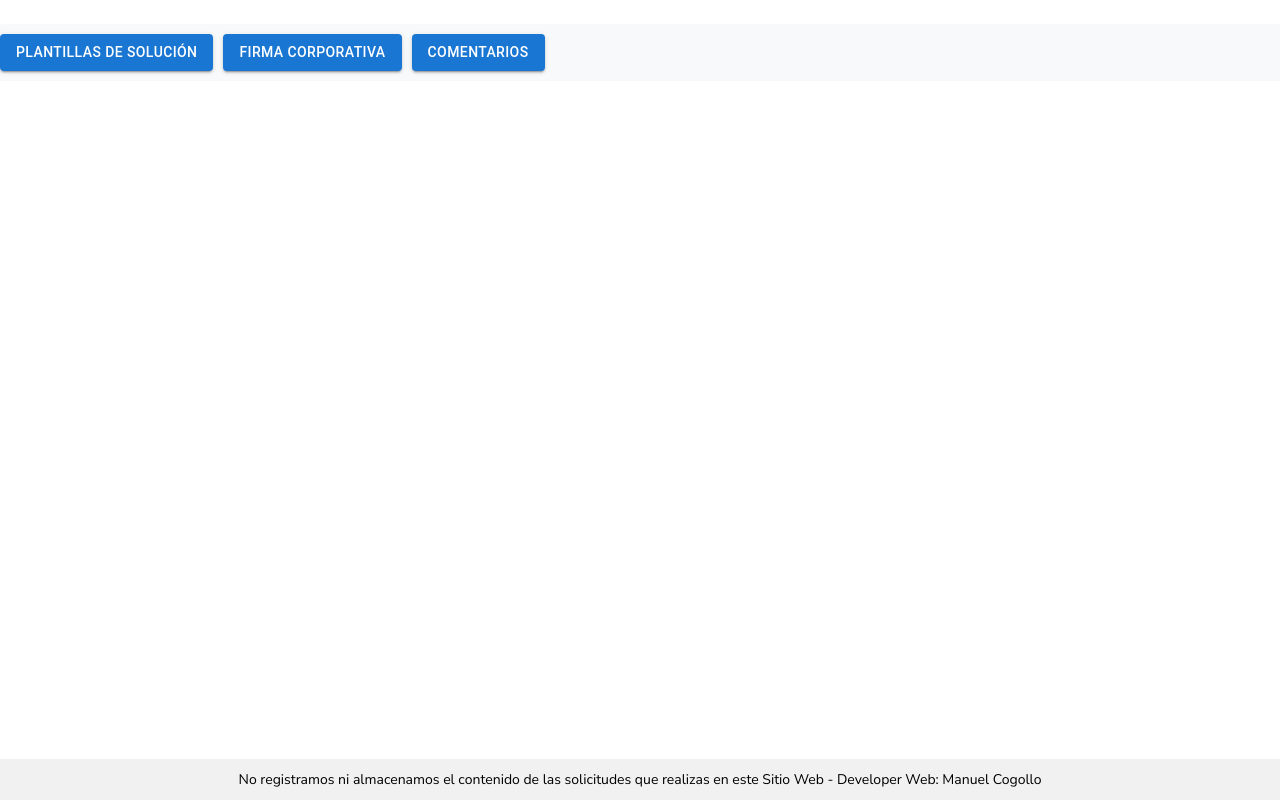
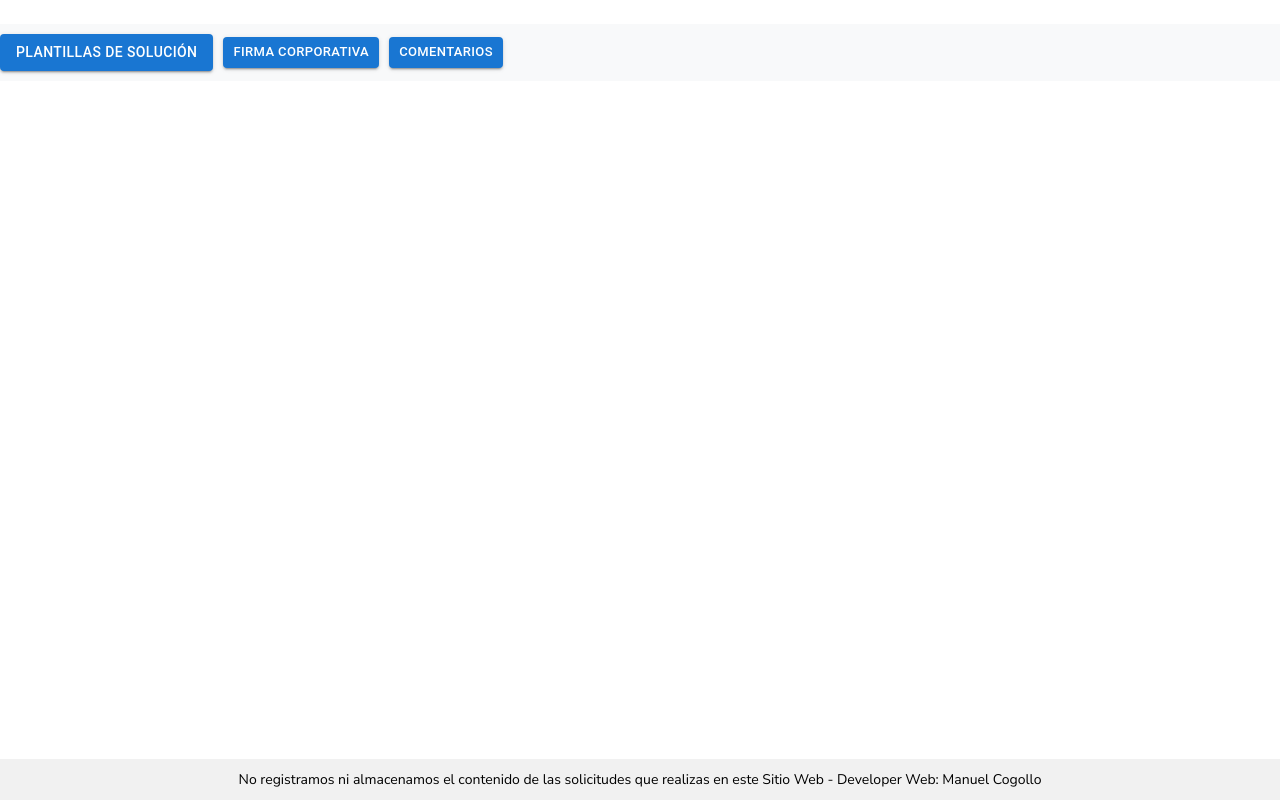
Before and after one commit to manuco-dev/firma_corporativa, a React (Vite) app: page / in a window 1280 px wide. Built offline with nearby package versions, Linux system fonts and the light colour scheme.

Commit message:
Correciones ccs17

```diff
--- a/src/Layout/Header.jsx
+++ b/src/Layout/Header.jsx
@@ -15,10 +15,10 @@ const Header = () => {
 
             <DropdownMenu />
             <Link to="/firma-corp">
-              <Button variant="contained" color="primary">Firma Corporativa</Button>
+              <Button variant="contained" color="primary" size="small">Firma Corporativa</Button>
             </Link>
             <Link to="/feedback">
-              <Button variant="contained" color="primary">Comentarios</Button>
+              <Button variant="contained" color="primary" size="small">Comentarios</Button>
             </Link>
 
           </div>
```
